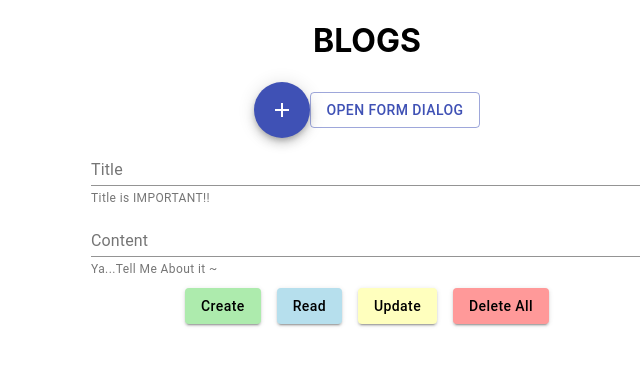
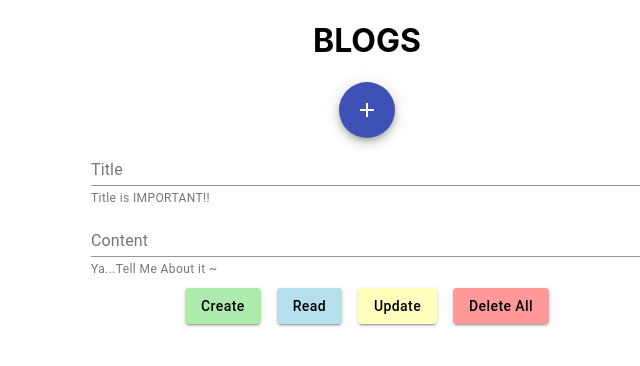
Before and after one commit to StudyAndWorkTogether/blog, a React (Create React App) app: page / in a window 1280 px wide. Shown: the top 366 px of the page, without its empty margins (273-913 px from the left). Built offline with nearby package versions, Linux system fonts and the light colour scheme.

Commit message:
update Dialog Button to FAB

```diff
--- a/package.json
+++ b/package.json
@@ -5,14 +5,14 @@
   "dependencies": {
     "@material-ui/core": "^4.11.4",
     "@material-ui/icons": "^4.11.2",
-    "@testing-library/jest-dom": "^5.11.10",
-    "@testing-library/react": "^11.2.6",
+    "@testing-library/jest-dom": "^5.12.0",
+    "@testing-library/react": "^11.2.7",
     "@testing-library/user-event": "^12.8.3",
     "dexie": "^3.0.3",
     "react": "^17.0.2",
     "react-dom": "^17.0.2",
     "react-scripts": "4.0.3",
-    "web-vitals": "^1.1.1"
+    "web-vitals": "^1.1.2"
   },
   "scripts": {
     "start": "react-scripts start",
--- a/src/App.js
+++ b/src/App.js
@@ -113,12 +113,9 @@ function App() {
   return (
     <div className="App">
       <h1>BLOGS</h1>
-      <Fab color="primary" aria-label="add">
+      <Fab color="primary" aria-label="add" onClick={handleClickOpen}>
         <AddIcon />
       </Fab>
-      <Button variant="outlined" color="primary" onClick={handleClickOpen}>
-        Open form dialog
-      </Button>
       <Dialog open={open} onClose={handleClose} aria-labelledby="form-dialog-title">
         <DialogTitle id="form-dialog-title">Subscribe</DialogTitle>
         <DialogContent>
```
Also changed, not shown: 1 other file (tests, documents, lock files or other folders).
